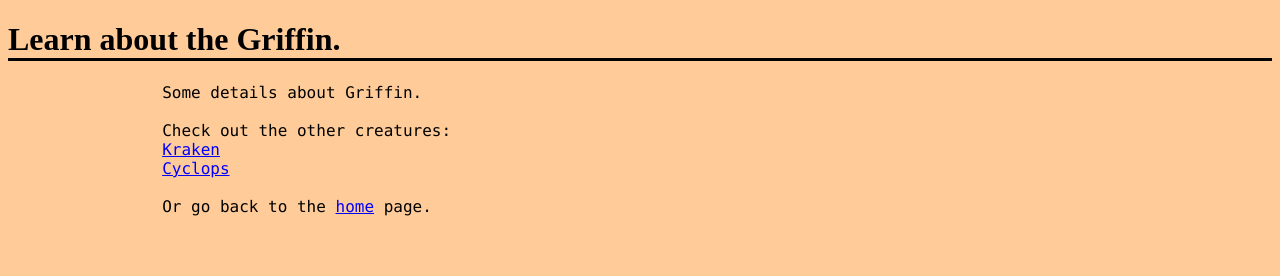
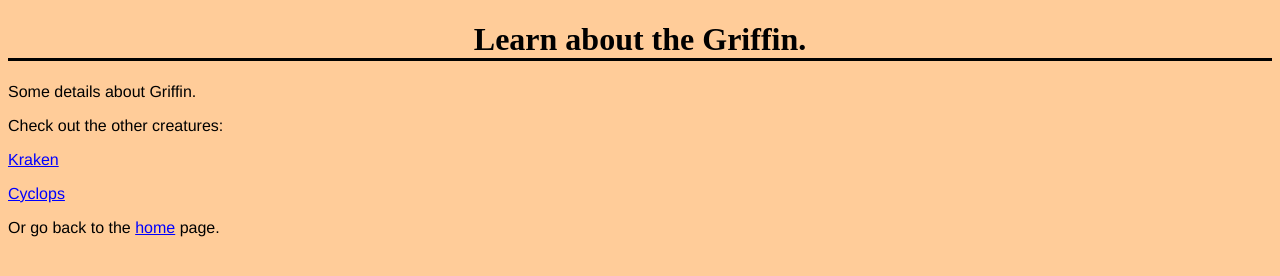
Before and after one commit to jdmar3-comp426/a01-MaikRuckauf, a website: page griffin.html in a window 1280 px wide. Drawn offline with Linux system fonts and the light colour scheme.

Commit message:
Centered the header

```diff
--- a/griffin.html
+++ b/griffin.html
@@ -8,16 +8,12 @@
     </head>
     <body style="background-color: #ffcc99;">
         <div>
-            <h1>Learn about the Griffin.</h1>
-            <pre>
-                Some details about Griffin.
-
-                Check out the other creatures:
-                <a href="kraken.html">Kraken</a>
-                <a href="cyclops.html">Cyclops</a>
-
-                Or go back to the <a href="index.html">home</a> page.
-            </pre>
+            <h1 id="head1">Learn about the Griffin.</h1>
+            <p>Some details about Griffin.</p>
+            <p>Check out the other creatures:</p>
+            <p><a href="kraken.html">Kraken</a></p>
+            <p><a href="cyclops.html">Cyclops</a></p>
+            <p>Or go back to the <a href="index.html">home</a> page.</p>
         </div>
     </body>
 </html>
--- a/styles.css
+++ b/styles.css
@@ -5,8 +5,8 @@ h1 {
 p {
     font-family: helvetica;
 }
-pre {
-    font-family: monaco;
+#head1 {
+    text-align: center;
 }
 a:link {
     color:blue;
```
Also changed, not shown: kraken.html (+6 -10 lines).
